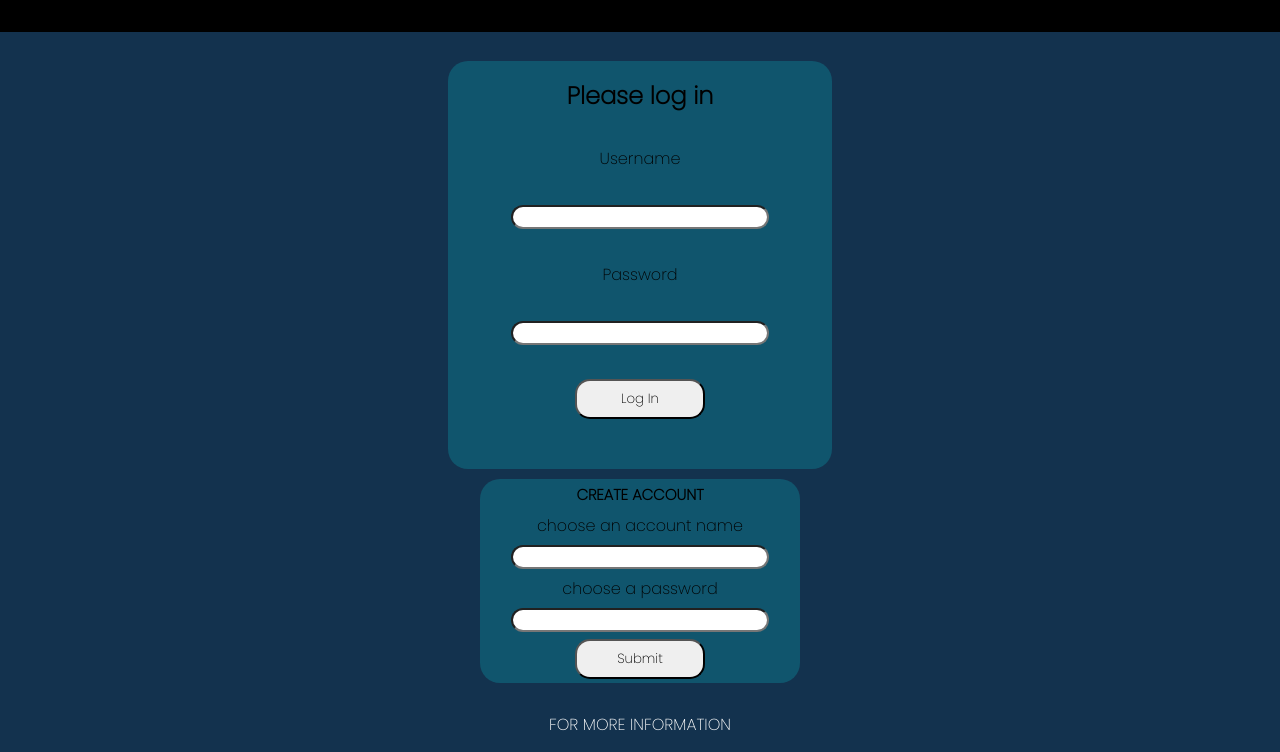
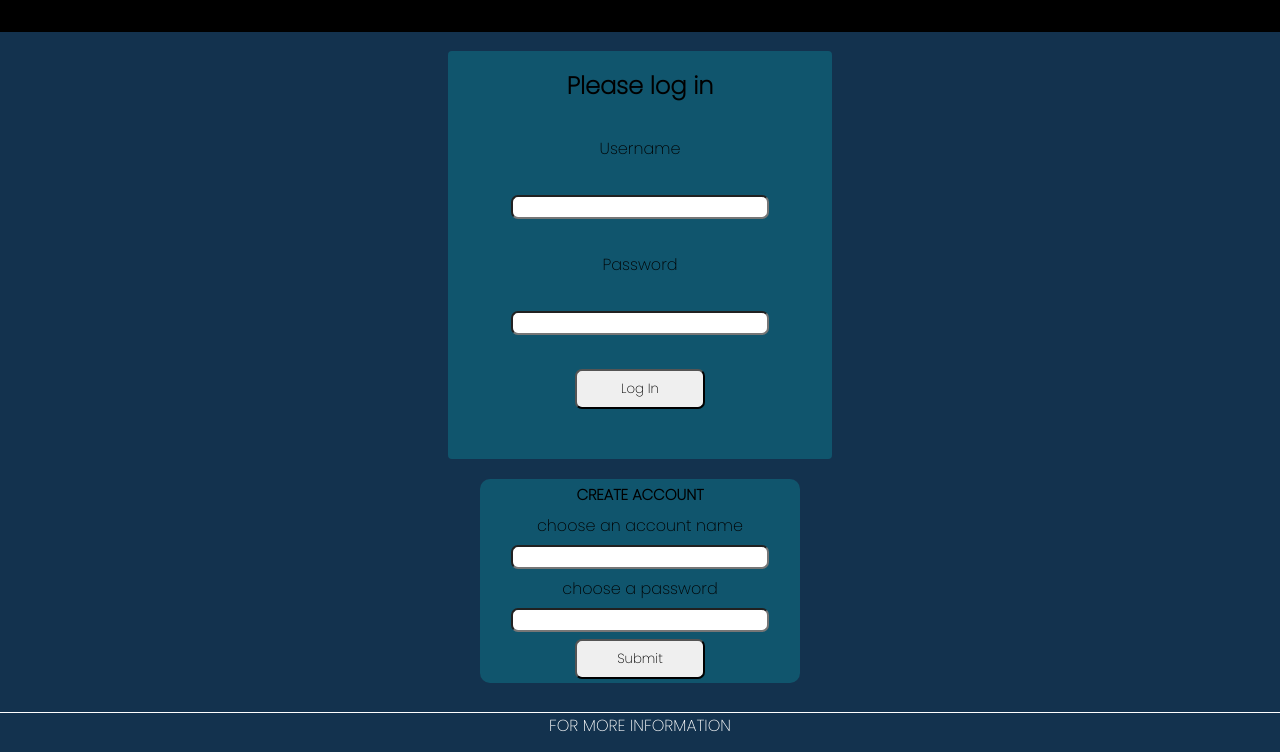
Before and after one commit to Cappeloow/Login, a plain HTML site: page index.html in a window 1280 px wide. Shown: the part 48-800 px from the top of the page. Drawn offline with Linux system fonts and the light colour scheme; a web font is replaced by a local one.

Commit message:
yes finished?

```diff
--- a/index.html
+++ b/index.html
@@ -5,8 +5,8 @@
   <meta http-equiv="X-UA-Compatible" content="IE=edge">
   <meta name="viewport" content="width=device-width, initial-scale=1.0">
   <title>LogInExperience</title>
+  <link rel="stylesheet" href="style.css">
   <script src="script.js" defer></script>
-  <link rel="stylesheet" href="style.css">
 </head>
 <body>
   <header>
--- a/script.js
+++ b/script.js
@@ -140,7 +140,8 @@ function LoggedIn(){
   paragrafs[0].innerHTML = "ENJOY YOUR STAY";
   wrong.style.display="none";
   divForCreate.style.display="none";
-
+  accountInput.value ="";
+  passwordInput.value ="";
 
 }
 
--- a/style.css
+++ b/style.css
@@ -20,6 +20,7 @@ header{
 }
 h1{
   text-align: center;
+
 }
 div{
   height:85%;
@@ -39,11 +40,12 @@ div .containeroflogin{
   display:flex;
   flex-direction:column;
   justify-content:space-around;
-  border-radius:20px;
+  border-radius:4px;
   margin-bottom:10px;
+
 }
 input, button {
-  border-radius:15px;
+  border-radius:7px;
 }
 button {
   width:130px;
@@ -56,6 +58,7 @@ footer{
   background-color:rgb(19, 50, 78);
   text-align:center;
   color:White;
+  border-top:1px solid white;
 }
 
 
@@ -66,7 +69,9 @@ footer{
   display:flex;
   flex-direction:column;
   justify-content:space-around;
-  border-radius:20px;
+  align-items: center;
+  border-radius:10px;
+  margin:10px;
 }
 h3 {
   font-size:15px;
```
